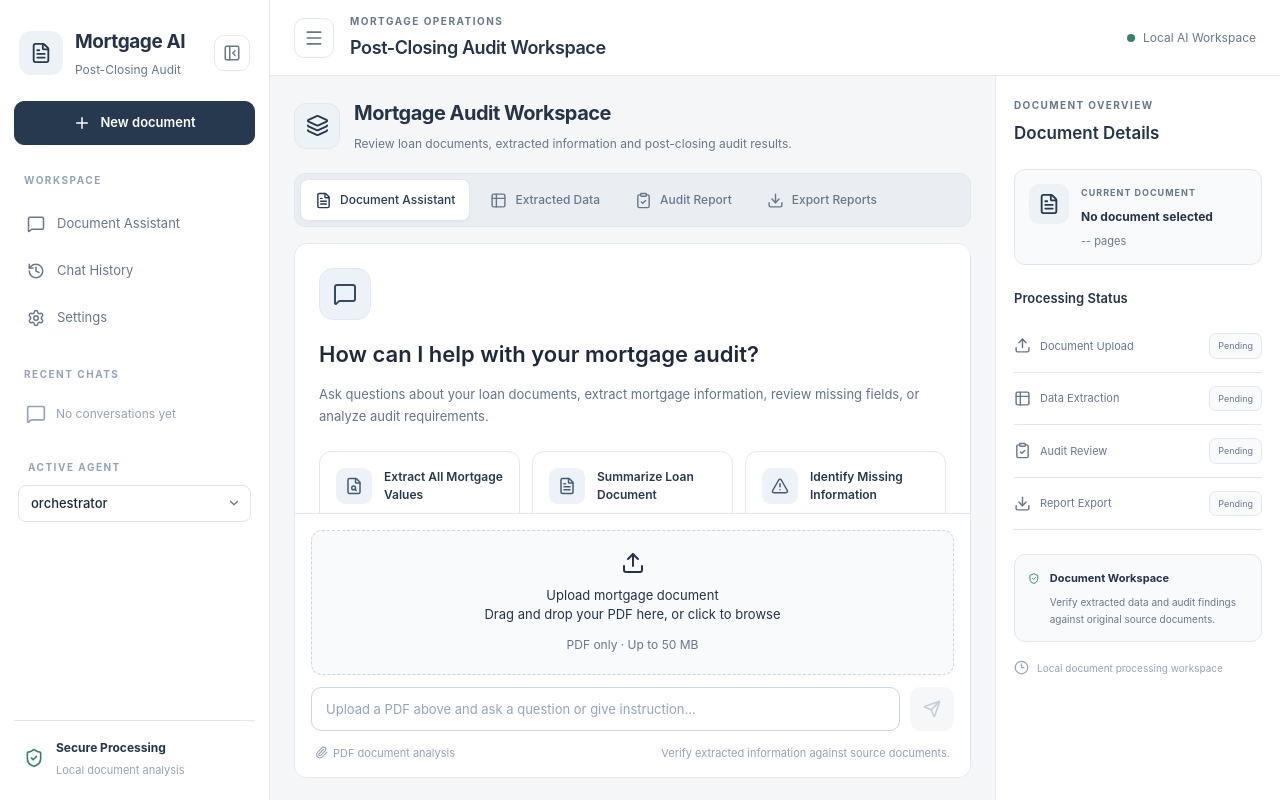
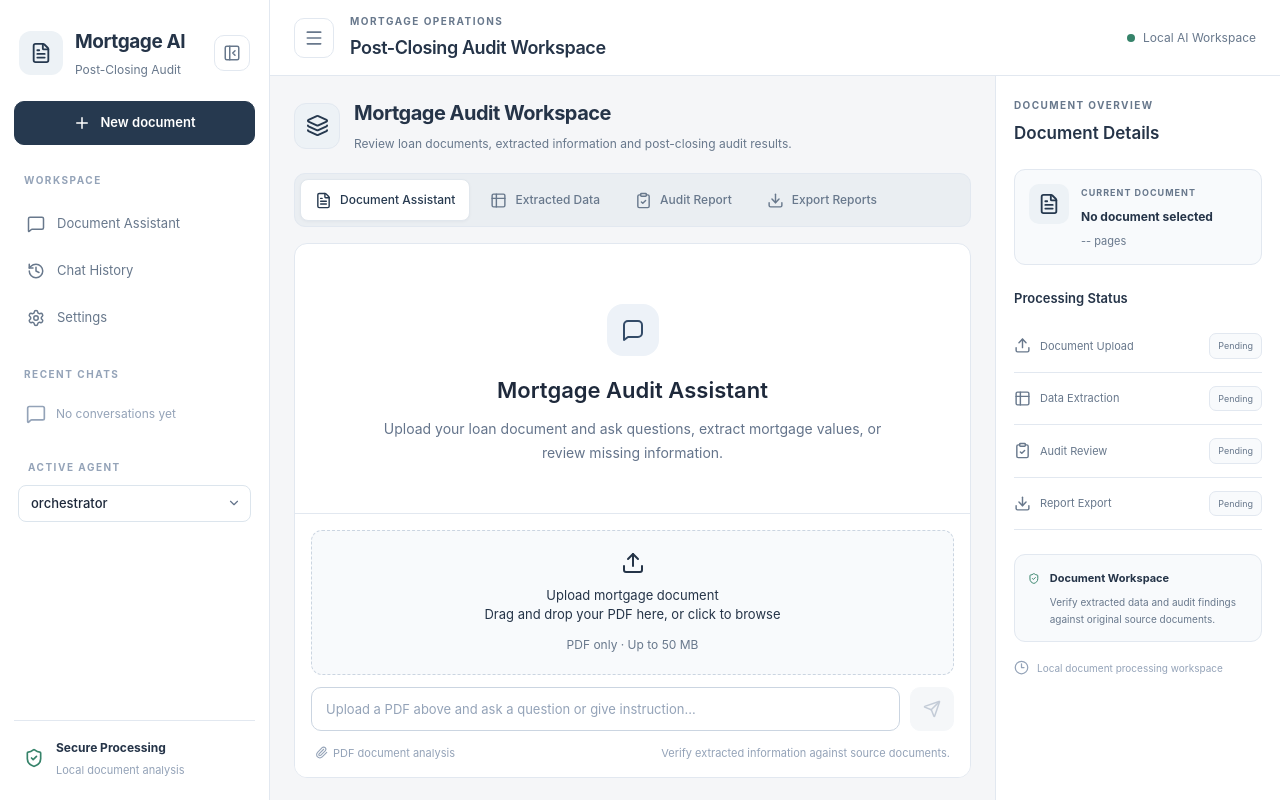
Before and after one commit to Rakolkata/morgage_open_ai, a Next.js app in the folder frontend/: page / in a window 1280 px wide. Built offline with nearby package versions, Linux system fonts and the light colour scheme.

Commit message:
Modify the frontend

```diff
--- a/frontend/src/app/globals.css
+++ b/frontend/src/app/globals.css
@@ -1339,74 +1339,138 @@ a {
 }
 
 /* =========================================
-   RESPONSIVE PROMPT CARDS
+   CHAT INPUT PROMPT SUGGESTIONS
 ========================================= */
 
-@media (max-width: 1100px) {
-  .mortgage-prompt-grid {
-    grid-template-columns: repeat(2, minmax(0, 1fr));
-  }
-}
-
-@media (max-width: 700px) {
-  .formal-chat-empty {
-    padding: 16px;
-  }
-
-  .formal-chat-empty-content > h2 {
-    font-size: 18px;
-  }
-
-  .mortgage-prompt-grid {
+.formal-chat-input-wrapper {
+  position: relative;
+  flex-shrink: 0;
+  width: 100%;
+}
+
+/* Prompt panel below input */
+
+.chat-prompt-dropdown {
+  width: 100%;
+  padding: 12px 16px 14px;
+  background: #ffffff;
+  border-top: 1px solid #edf0f4;
+  animation: promptSlideIn 0.2s ease;
+}
+
+/* Heading */
+
+.chat-prompt-dropdown-header {
+  display: flex;
+  align-items: center;
+  gap: 8px;
+  margin-bottom: 10px;
+  font-size: 11px;
+  font-weight: 600;
+  color: #64748b;
+}
+
+/* List */
+
+.chat-prompt-dropdown-list {
+  display: flex;
+  flex-direction: column;
+  gap: 6px;
+}
+
+/* Individual prompt */
+
+.chat-prompt-dropdown-item {
+  display: flex;
+  align-items: center;
+  gap: 10px;
+  width: 100%;
+  padding: 10px 12px;
+
+  background: #ffffff;
+  border: 1px solid #e2e8f0;
+  border-radius: 9px;
+
+  text-align: left;
+  color: #334155;
+  font-size: 12px;
+  font-weight: 500;
+
+  cursor: pointer;
+  transition: background 0.2s ease, border-color 0.2s ease;
+}
+
+.chat-prompt-dropdown-item:hover {
+  background: #f8fafc;
+  border-color: #b8c9dc;
+}
+
+.chat-prompt-dropdown-item:disabled {
+  opacity: 0.5;
+  cursor: not-allowed;
+}
+
+/* Icon */
+
+.chat-prompt-dropdown-icon {
+  display: flex;
+  align-items: center;
+  justify-content: center;
+
+  width: 30px;
+  height: 30px;
+  min-width: 30px;
+
+  border-radius: 8px;
+  background: #edf2f8;
+  color: #425c78;
+}
+
+/* Animation */
+
+@keyframes promptSlideIn {
+  from {
+    opacity: 0;
+    transform: translateY(-5px);
+  }
+
+  to {
+    opacity: 1;
+    transform: translateY(0);
+  }
+}
+
+/* Mobile */
+
+@media (max-width: 650px) {
+  .chat-prompt-dropdown {
+    padding: 10px;
+  }
+
+  .chat-prompt-dropdown-item {
+    padding: 9px;
+  }
+}
+
+/* =========================================
+   RESPONSIVE
+========================================= */
+
+@media (max-width: 1050px) {
+  .mortgage-suggestions-grid {
     grid-template-columns: 1fr;
   }
-
-  .mortgage-prompt-card {
-    min-height: auto;
-  }
-}
-.export-format span {
-  font-size: 11px;
-  color: var(--secondary);
-}
-
-.export-format button {
-  display: flex;
-  align-items: center;
-  justify-content: center;
-  gap: 7px;
-  width: 100%;
-  margin-top: 6px;
-  padding: 10px;
-  border: 1px solid var(--border);
-  border-radius: 9px;
-  background: #f8fafc;
-  color: var(--secondary);
-  font-size: 11px;
-}
-
-/* SCROLLBAR */
-
-* {
-  scrollbar-width: thin;
-  scrollbar-color: #cbd5e1 transparent;
-}
-
-
-::-webkit-scrollbar {
-  width: 7px;
-  height: 7px;
-}
-
-::-webkit-scrollbar-track {
-  background: transparent;
-}
-
-::-webkit-scrollbar-thumb {
-  background: #cbd5e1;
-  border-radius: 20px;
-}
-
+}
+
+@media (max-width: 650px) {
+  .mortgage-suggestions-section {
+    padding: 10px;
+  }
+
+  .mortgage-suggestion-card {
+    padding: 10px;
+  }
+}
 /* RESPONSIVE */
 
 @media (max-width: 1200px) {
--- a/frontend/src/components/chat/ChatWindow.tsx
+++ b/frontend/src/components/chat/ChatWindow.tsx
@@ -1,43 +1,14 @@
-
 "use client";
 
-import { useEffect, useRef, useState } from "react";
-import {
-  MessageSquare,
-  Sparkles,
-  FileSearch,
-  FileText,
-  AlertTriangle,
-  Upload,
-  X,
-} from "lucide-react";
+import { useEffect, useRef } from "react";
 
 import ChatMessage from "./ChatMessage";
 import MessageInput from "./MessageInput";
 import TypingIndicator from "./TypingIndicator";
+
 import { useChatContext } from "../../context/ChatContext";
 import useChat from "../../hooks/useChat";
-
-const suggestedPrompts = [
-  {
-    title: "Extract All Mortgage Values",
-    description:
-      "Extract all critical mortgage values from the uploaded document and present them in a structured, readable format.",
-    icon: FileSearch,
-  },
-  {
-    title: "Summarize Loan Document",
-    description:
-      "Provide a clear summary of the uploaded loan document, including important borrower, property and loan details.",
-    icon: FileText,
-  },
-  {
-    title: "Identify Missing Information",
-    description:
-      "Analyze the uploaded loan document and identify missing, incomplete or unclear mortgage information.",
-    icon: AlertTriangle,
-  },
-];
+import { agentPrompts } from "../../config/agentPrompts";
 
 export default function ChatWindow() {
   const {
@@ -45,17 +16,16 @@ export default function ChatWindow() {
     loading,
     selectedFile,
     currentDocument,
+    selectedAgent,
   } = useChatContext();
 
   const { sendMessage } = useChat();
 
   const messagesEndRef = useRef<HTMLDivElement | null>(null);
 
-  const [uploadPopup, setUploadPopup] = useState(false);
-
-  const [pendingPrompt, setPendingPrompt] = useState<string | null>(
-    null
-  );
+  // =========================================
+  // DOCUMENT CHECK
+  // =========================================
 
   const hasDocument = Boolean(
     selectedFile ||
@@ -65,104 +35,63 @@ export default function ChatWindow() {
       currentDocument?.data?.id
   );
 
+  // =========================================
+  // AGENT-SPECIFIC PREDEFINED PROMPTS
+  // =========================================
+
+  const suggestedPrompts =
+    agentPrompts[selectedAgent] || agentPrompts.orchestrator;
+
+  // =========================================
+  // AUTO SCROLL
+  // =========================================
+
   useEffect(() => {
     messagesEndRef.current?.scrollIntoView({
       behavior: "smooth",
     });
   }, [messages, loading]);
 
+  // =========================================
+  // PROMPT CLICK
+  // =========================================
+
   const handlePromptClick = async (prompt: string) => {
-    if (loading) return;
-
-    if (!hasDocument) {
-      setPendingPrompt(prompt);
-      setUploadPopup(true);
-      return;
-    }
+    if (loading || !hasDocument) return;
 
     await sendMessage(prompt);
   };
 
-  const handleUploadPopupClose = () => {
-    setUploadPopup(false);
-    setPendingPrompt(null);
-  };
-
-  const handleContinue = async () => {
-    if (!hasDocument) {
-      setUploadPopup(false);
-      return;
-    }
-
-    const prompt = pendingPrompt;
-
-    setUploadPopup(false);
-    setPendingPrompt(null);
-
-    if (prompt && !loading) {
-      await sendMessage(prompt);
-    }
-  };
+  // =========================================
+  // UI
+  // =========================================
 
   return (
     <section className="chat-window formal-chat-window">
-      {/* Empty Chat State */}
+
+      {/* CHAT MESSAGES */}
+
+      <div className="mortgage-chat-main">
+
         {messages.length === 0 && !loading ? (
-        <div className="formal-chat-empty">
-          <div className="formal-chat-empty-content">
-            <div className="formal-chat-icon">
-              <MessageSquare size={24} />
+          <div className="mortgage-chat-welcome">
+
+            <div className="mortgage-chat-welcome-icon">
+              <MessageSquareIcon />
             </div>
 
-            <h2>How can I help with your mortgage audit?</h2>
+            <h2>Mortgage Audit Assistant</h2>
 
             <p>
-              Ask questions about your loan documents, extract mortgage
-              information, review missing fields, or analyze audit
-              requirements.
+              Upload your loan document and ask questions,
+              extract mortgage values, or review missing
+              information.
             </p>
 
-            {/* Suggested Prompts */}
-            <div className="mortgage-prompt-grid">
-              {suggestedPrompts.map((prompt, index) => {
-                const Icon = prompt.icon;
-
-                return (
-                  <button
-                    key={index}
-                    type="button"
-                    className="mortgage-prompt-card"
-                    onClick={() =>
-                      handlePromptClick(prompt.description)
-                    }
-                    disabled={loading}
-                  >
-                    <div className="mortgage-prompt-card-icon">
-                      <Icon size={18} />
-                    </div>
-
-                    <div className="mortgage-prompt-card-content">
-                      <h3>{prompt.title}</h3>
-
-                      <p>{prompt.description}</p>
-                    </div>
-                  </button>
-                );
-              })}
-            </div>
-
-            <div className="formal-chat-hint">
-              <Sparkles size={15} />
-
-              <span>
-                Upload a document and start a conversation.
-              </span>
-            </div>
-          </div>
           </div>
         ) : (
-        /* Chat Messages */
           <div className="chat-messages formal-chat-messages">
+
             {messages.map((message, index) => (
               <ChatMessage
                 key={index}
@@ -178,71 +107,74 @@ export default function ChatWindow() {
             {loading && <TypingIndicator />}
 
             <div ref={messagesEndRef} />
+
           </div>
         )}
 
-      {/* Chat Input */}
-      <div className="formal-chat-input-wrapper">
-        <MessageInput />
       </div>
 
-      {/* Upload Required Popup */}
-      {uploadPopup && (
-        <div
-          className="mortgage-upload-modal-overlay"
-          onClick={handleUploadPopupClose}
-        >
-          <div
-            className="mortgage-upload-modal"
-            onClick={(event) => event.stopPropagation()}
-          >
-            <button
-              type="button"
-              className="mortgage-upload-modal-close"
-              onClick={handleUploadPopupClose}
-              aria-label="Close popup"
-            >
-              <X size={20} />
-            </button>
+      {/* INPUT PANEL */}
 
-            <div className="mortgage-upload-modal-icon">
-              <Upload size={26} />
+      <div className="formal-chat-input-wrapper">
+
+        <MessageInput />
+
+        {/* PREDEFINED PROMPTS */}
+
+        {hasDocument &&
+          messages.length === 0 &&
+          !loading && (
+
+            <div className="chat-prompt-dropdown">
+
+              <div className="chat-prompt-dropdown-header">
+                Predefined Prompts
               </div>
 
-            <h3>Upload a Loan Document</h3>
+              <div className="chat-prompt-dropdown-list">
 
-            <p>
-              Upload a mortgage PDF before starting this task.
-              The AI will analyze the document and provide the
-              requested information.
-            </p>
+                {suggestedPrompts.map(
+                  (prompt, index) => (
+                    <button
+                      key={index}
+                      type="button"
+                      className="chat-prompt-dropdown-item"
+                      onClick={() =>
+                        handlePromptClick(prompt)
+                      }
+                      disabled={loading}
+                    >
+                      {prompt}
+                    </button>
+                  )
+                )}
 
-            <div className="mortgage-upload-modal-info">
-              <FileText size={18} />
-
-              <span>
-                PDF documents are supported for mortgage analysis.
-              </span>
               </div>
 
-            <button
-              type="button"
-              className="mortgage-upload-modal-button"
-              onClick={handleUploadPopupClose}
-            >
-              Go to Document Upload
-            </button>
-
-            <button
-              type="button"
-              className="mortgage-upload-modal-secondary"
-              onClick={handleUploadPopupClose}
-            >
-              Cancel
-            </button>
-          </div>
             </div>
           )}
+
+      </div>
+
     </section>
   );
 }
+
+// WELCOME ICON
+
+function MessageSquareIcon() {
+  return (
+    <svg
+      width="24"
+      height="24"
+      viewBox="0 0 24 24"
+      fill="none"
+      stroke="currentColor"
+      strokeWidth="2"
+      strokeLinecap="round"
+      strokeLinejoin="round"
+    >
+      <path d="M21 15a4 4 0 0 1-4 4H7l-4 3V7a4 4 0 0 1 4-4h10a4 4 0 0 1 4 4z" />
+    </svg>
+  );
+}
--- /dev/null
+++ b/frontend/src/config/agentPrompts.ts
@@ -0,0 +1,31 @@
+export const agentPrompts: Record<string, string[]> = {
+  orchestrator: [
+    "Review the uploaded mortgage document and determine the appropriate analysis workflow.",
+    "Analyze the loan document and identify the key information that needs to be extracted and verified.",
+    "Perform a complete mortgage post-closing review of the document.",
+  ],
+
+  "data-extractor": [
+    "Review the attached document and prepare an extraction plan for all critical loan and borrower terms.",
+    "Extract all relevant borrower, property, loan, financial, and closing details and present them in a structured format.",
+    "Identify the required mortgage fields that are missing or unavailable in the document.",
+  ],
+
+  auditor: [
+    "Review the extracted loan information against the source document.",
+    "Identify inconsistencies, discrepancies, and potential post-closing audit issues.",
+    "Prepare a structured post-closing audit report with findings.",
+  ],
+
+  evidence: [
+    "Find supporting evidence for each extracted loan field.",
+    "Show the page number and source text for each critical loan value.",
+    "Verify the supporting evidence for the extracted mortgage information.",
+  ],
+
+  "document-analysis": [
+    "Summarize the uploaded loan document.",
+    "Identify the document type and its purpose.",
+    "Review the important borrower, property, and loan information.",
+  ],
+};
```
Lines whose indentation alone changed are shown as unchanged.
